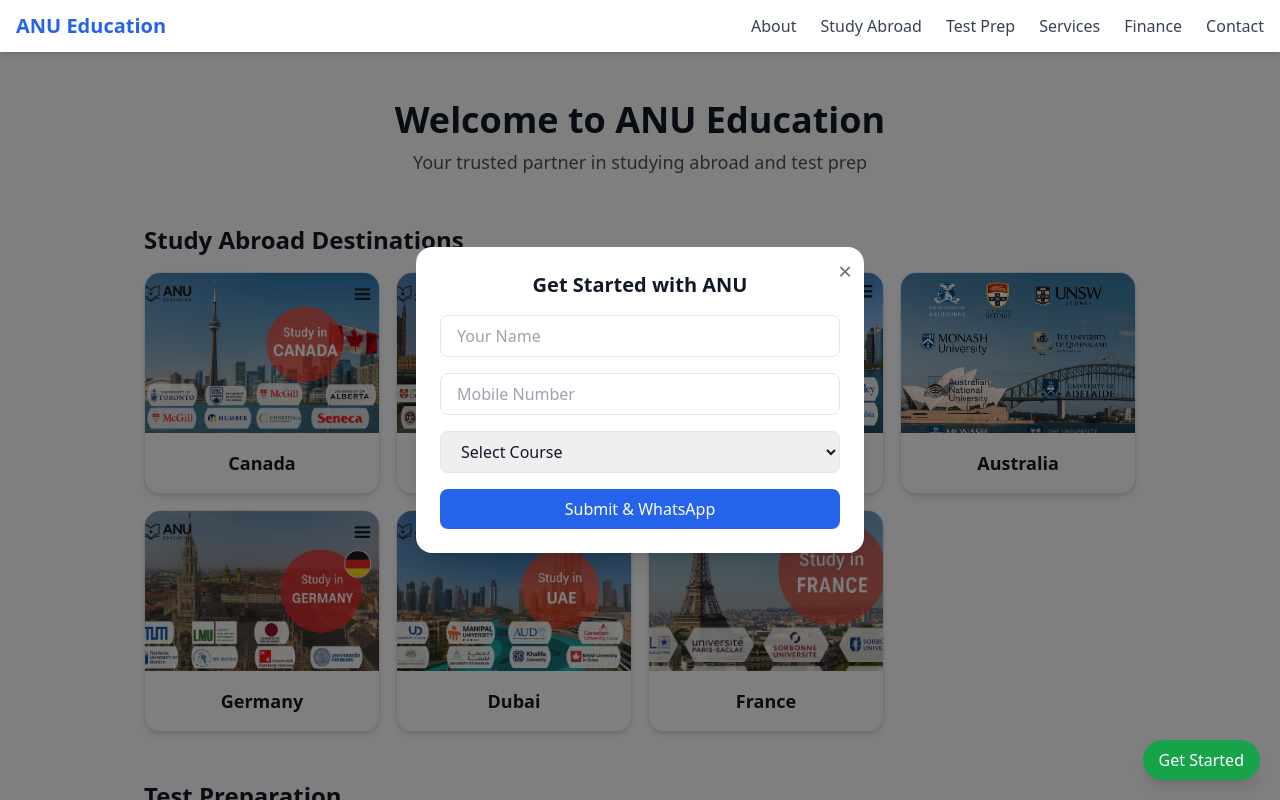
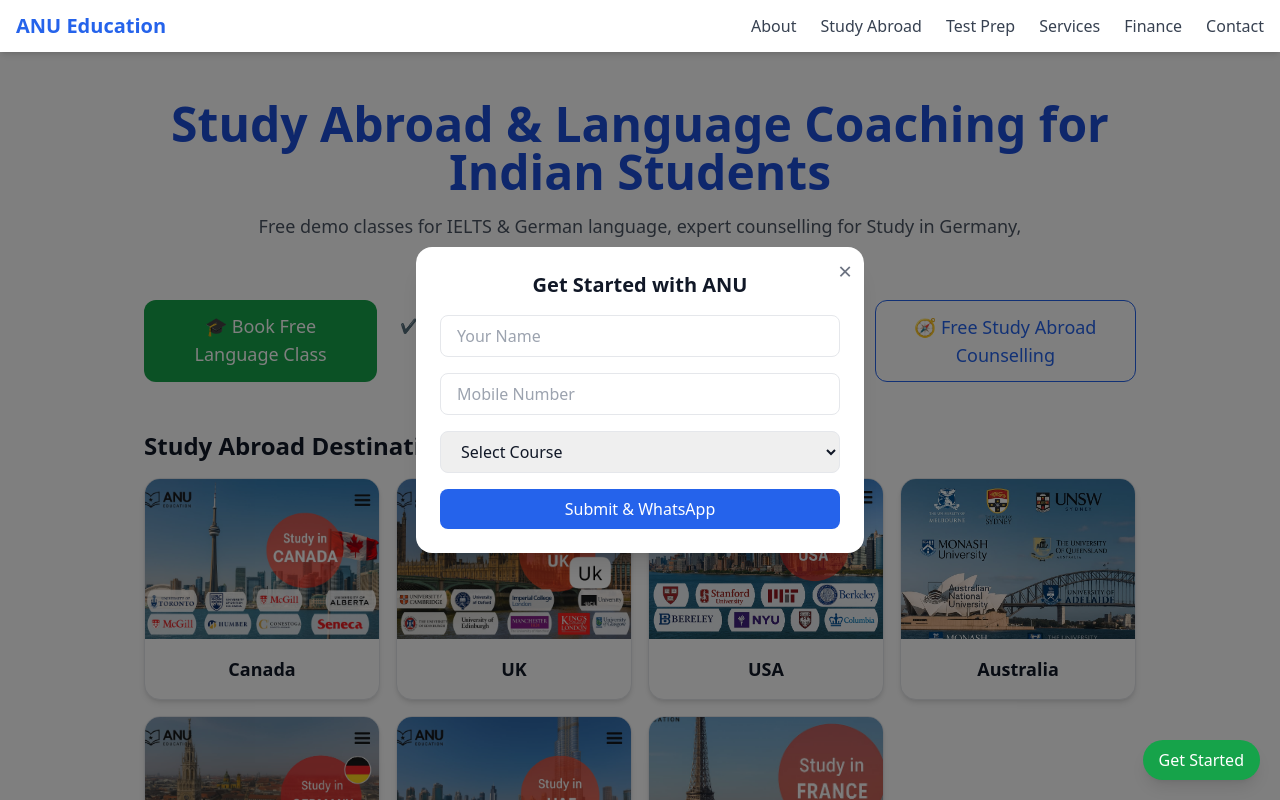
Before and after one commit to shailendra9897/anu-education, a Next.js app: page / in a window 1280 px wide. Shown: the top 800 px of the page. Built offline with nearby package versions, Linux system fonts and the light colour scheme.

Commit message:
fix: resolve metadata client error and improve homepage CTR

```diff
--- a/app/layout.tsx
+++ b/app/layout.tsx
@@ -3,8 +3,9 @@
 import ClientWrapper from '@/components/ClientWrapper'; // 👈 Wrapper for LeadModal & Header
 
 export const metadata = {
-  title: 'ANU Education – Study Abroad & Test Prep',
-  description: 'Your trusted partner for studying abroad and test preparation.',
+  title: "Study Abroad & IELTS Coaching | Germany, UK, Canada – ANU Education",
+  description:
+    "Book free demo classes for IELTS & German language. Expert counselling for Study in Germany, UK, Canada & Europe. Start your international education journey with ANU Education.",
 };
 
 export default function RootLayout({ children }: { children: React.ReactNode }) {
--- a/app/page.tsx
+++ b/app/page.tsx
@@ -9,11 +9,38 @@
   return (
     <div className="container mx-auto px-4 py-12 space-y-12">
 
-      {/* Hero Section */}
-      <section className="text-center">
-        <h1 className="text-4xl font-bold mb-2">Welcome to ANU Education</h1>
-        <p className="text-lg text-gray-600">Your trusted partner in studying abroad and test prep</p>
-      </section>
+     {/* Hero Section */}
+<section className="text-center space-y-4">
+  <h1 className="text-4xl md:text-5xl font-bold text-blue-700">
+    Study Abroad & Language Coaching for Indian Students
+  </h1>
+
+  <p className="text-lg text-gray-600 max-w-3xl mx-auto">
+    Free demo classes for IELTS & German language, expert counselling for
+    Study in Germany, UK, Canada & Europe — all under one roof.
+  </p>
+
+  <div className="flex flex-col sm:flex-row justify-center gap-4 pt-4">
+    <a
+      href="https://study.anuedu.in/register"
+      target="_blank"
+      className="bg-green-600 text-white px-8 py-3 rounded-xl text-lg hover:bg-green-700"
+    >
+      🎓 Book Free Language Class
+    </a>
+<p className="text-sm text-gray-500 pt-4">
+  ✔ Google-verified education consultant · ✔ Serving students across India · ✔ Online & Offline Support
+</p>
+    <a
+      href="https://anueducation.applyviz.com/walk-in"
+      target="_blank"
+      className="border border-blue-600 text-blue-600 px-8 py-3 rounded-xl text-lg hover:bg-blue-50"
+    >
+      🧭 Free Study Abroad Counselling
+    </a>
+  </div>
+</section>
+
 
       {/* Study Abroad */}
       <section>
```
